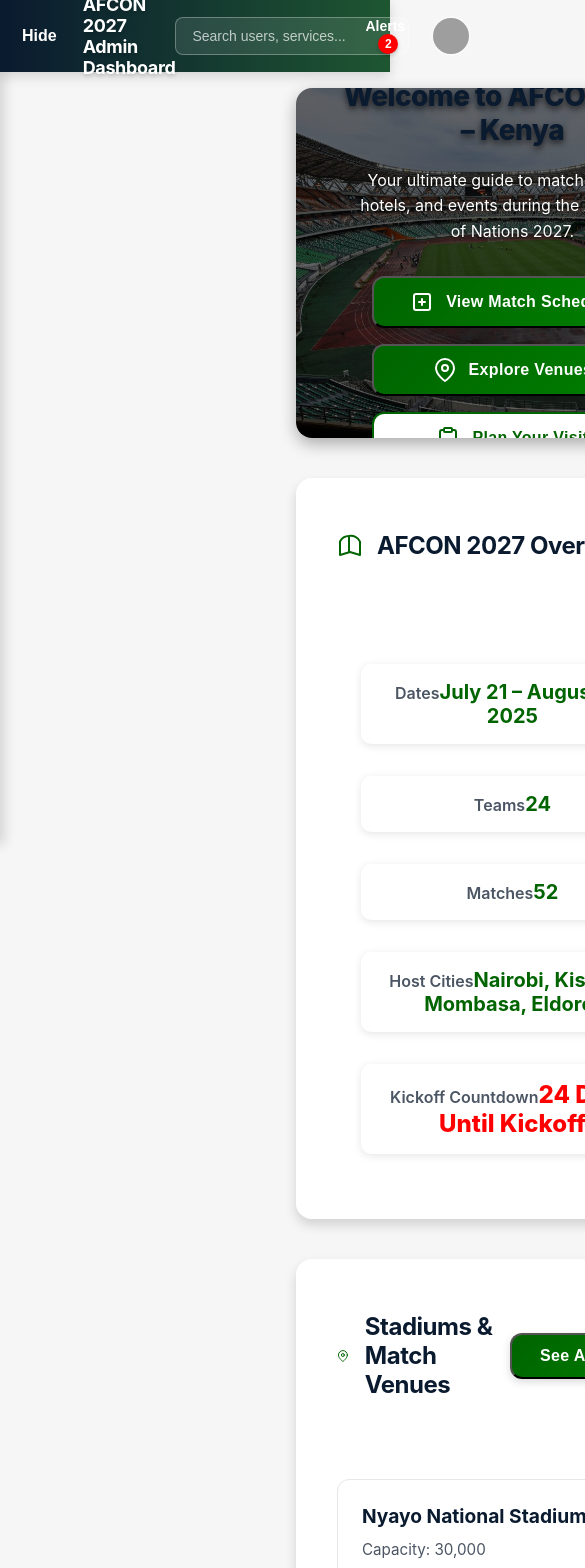
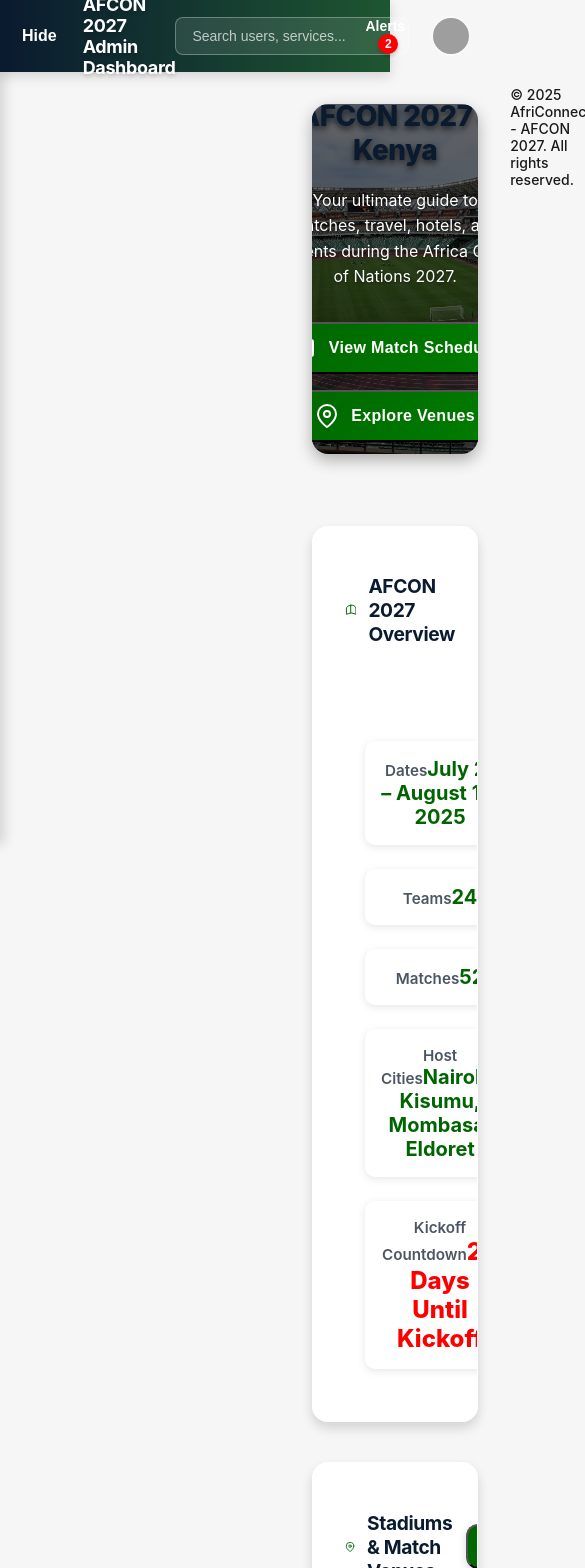
Before and after one commit to StanleyKioko/Affriconnect-Fullstack, a React (Create React App) app: page / in a window 390 px wide. Shown: the top 1568 px of the page, 585 px wide, since content can reach past the window. Built offline with nearby package versions, Linux system fonts and the light colour scheme; grey boxes are pictures that could not be loaded.

Commit message:
Updating Admin Page

```diff
--- a/src/pages/DashboardPage.css
+++ b/src/pages/DashboardPage.css
@@ -5,14 +5,19 @@
 /* Dashboard Container */
 .dashboard-container {
   flex: 1;
-  display: flex;
-  flex-direction: column;
+  display: grid;
+  grid-template-columns: repeat(auto-fit, minmax(360px, 1fr));
+  gap: 2.5rem;
   min-height: 100%;
+  padding: 2rem;
   animation: fadeIn 0.8s ease-in-out;
+  max-width: 1400px;
+  margin: 0 auto;
 }
 
 /* Hero Banner */
 .hero-banner {
+  grid-column: 1 / -1; /* Span full width */
   position: relative;
   background-image: linear-gradient(rgba(0, 0, 0, 0.6), rgba(0, 0, 0, 0.6)), url('/src/assets/images/afcon-stadium.jpg');
   background-size: cover;
@@ -23,7 +28,7 @@
   align-items: center;
   justify-content: center;
   text-align: center;
-  margin-bottom: 2.5rem;
+  margin-bottom: 2rem;
   box-shadow: 0 6px 16px rgba(0, 0, 0, 0.3);
   overflow: hidden;
 }
@@ -66,9 +71,9 @@
 /* Tournament Info */
 .tournament-info {
   display: grid;
-  grid-template-columns: repeat(auto-fit, minmax(220px, 1fr));
-  gap: 2rem;
-  padding: 2rem;
+  grid-template-columns: repeat(auto-fit, minmax(200px, 1fr));
+  gap: 1.5rem;
+  padding: 1.5rem;
 }
 
 .info-item {
@@ -86,14 +91,14 @@
 }
 
 .info-label {
-  font-size: 1rem;
+  font-size: 0.95rem;
   color: #4b5563;
   font-weight: 600;
   margin-bottom: 0.75rem;
 }
 
 .info-value {
-  font-size: 1.5rem;
+  font-size: 1.4rem;
   font-weight: 700;
   color: #006400;
 }
@@ -101,15 +106,15 @@
 .countdown .info-value {
   color: #ff0000;
   font-weight: 800;
-  font-size: 1.75rem;
+  font-size: 1.6rem;
 }
 
 /* Venue List */
 .venue-list {
   display: grid;
-  grid-template-columns: repeat(auto-fit, minmax(280px, 1fr));
-  gap: 2rem;
-  margin-bottom: 2rem;
+  grid-template-columns: repeat(auto-fit, minmax(260px, 1fr));
+  gap: 1.5rem;
+  margin-bottom: 1.5rem;
 }
 
 .venue-card {
@@ -141,28 +146,29 @@
 }
 
 .venue-map {
-  height: 350px;
+  height: 400px;
   border-radius: 10px;
   overflow: hidden;
+  grid-column: 1 / -1; /* Span full width */
 }
 
 /* Trip Links */
 .trip-links {
-  display: flex;
-  flex-wrap: wrap;
-  gap: 1.25rem;
-  margin-top: 2rem;
-  justify-content: center;
+  display: grid;
+  grid-template-columns: repeat(auto-fit, minmax(180px, 1fr));
+  gap: 1rem;
+  margin-top: 1.5rem;
 }
 
 .trip-link {
-  font-size: 1rem;
+  font-size: 0.95rem;
   color: #006400;
   font-weight: 600;
   text-decoration: none;
   padding: 0.75rem 1.5rem;
   border-radius: 10px;
   background: rgba(0, 100, 0, 0.1);
+  text-align: center;
   transition: all 0.3s ease;
 }
 
@@ -174,8 +180,8 @@
 
 /* News List */
 .news-list {
-  display: flex;
-  flex-direction: column;
+  display: grid;
+  grid-template-columns: repeat(auto-fit, minmax(300px, 1fr));
   gap: 1.5rem;
 }
 
@@ -211,24 +217,24 @@
   flex-direction: column;
   align-items: center;
   gap: 1.5rem;
-  margin-bottom: 2rem;
+  margin-bottom: 1.5rem;
 }
 
 .ticket-links {
-  display: flex;
-  flex-wrap: wrap;
-  gap: 1.25rem;
-  justify-content: center;
+  display: grid;
+  grid-template-columns: repeat(auto-fit, minmax(180px, 1fr));
+  gap: 1rem;
 }
 
 .ticket-link {
-  font-size: 1rem;
+  font-size: 0.95rem;
   color: #006400;
   font-weight: 600;
   text-decoration: none;
   padding: 0.75rem 1.5rem;
   border-radius: 10px;
   background: rgba(0, 100, 0, 0.1);
+  text-align: center;
   transition: all 0.3s ease;
 }
 
@@ -240,21 +246,21 @@
 
 /* Help Links */
 .help-links {
-  display: flex;
-  flex-wrap: wrap;
-  gap: 1.25rem;
+  display: grid;
+  grid-template-columns: repeat(auto-fit, minmax(180px, 1fr));
+  gap: 1rem;
   margin-bottom: 1.5rem;
-  justify-content: center;
 }
 
 .help-link {
-  font-size: 1rem;
+  font-size: 0.95rem;
   color: #006400;
   font-weight: 600;
   text-decoration: none;
   padding: 0.75rem 1.5rem;
   border-radius: 10px;
   background: rgba(0, 100, 0, 0.1);
+  text-align: center;
   transition: all 0.3s ease;
 }
 
@@ -291,7 +297,7 @@
 .sponsor-list {
   display: flex;
   flex-wrap: wrap;
-  gap: 2.5rem;
+  gap: 2rem;
   justify-content: center;
   padding: 1.5rem;
 }
@@ -328,7 +334,8 @@
   display: flex;
   gap: 1.5rem;
   justify-content: center;
-  margin: 2.5rem 0;
+  margin: 2rem 0;
+  grid-column: 1 / -1; /* Span full width */
 }
 
 .share-btn {
@@ -350,8 +357,162 @@
   box-shadow: 0 4px 8px rgba(0, 0, 0, 0.1);
 }
 
+/* Content Overlay */
+.content-overlay {
+  border-radius: 16px;
+  margin-bottom: 0; /* Remove margin as grid handles spacing */
+  overflow: hidden;
+  background: rgba(255, 255, 255, 0.95);
+  backdrop-filter: blur(14px);
+  -webkit-backdrop-filter: blur(14px);
+  border: 1px solid rgba(255, 255, 255, 0.4);
+  transition: all 0.3s ease;
+}
+
+.content-overlay:hover {
+  transform: translateY(-8px);
+  box-shadow: 0 12px 24px rgba(0, 0, 0, 0.2);
+}
+
+.section-header {
+  padding: 1.75rem 2rem 0;
+  display: flex;
+  justify-content: space-between;
+  align-items: center;
+}
+
+.section-title {
+  font-size: 1.4rem;
+  font-weight: 700;
+  color: #0a1a2f;
+  display: flex;
+  align-items: center;
+}
+
+.section-title svg {
+  margin-right: 0.75rem;
+  color: #006400;
+  font-size: 1.6rem;
+}
+
+.section-content {
+  padding: 1.5rem 2rem 2rem;
+}
+
+/* Action Buttons */
+.action-btn {
+  border-radius: 12px;
+  font-size: 0.95rem;
+  font-weight: 700;
+  letter-spacing: 0.02em;
+  padding: 0.75rem 1.75rem;
+  display: flex;
+  align-items: center;
+  justify-content: center;
+  white-space: nowrap;
+  box-shadow: 0 3px 8px rgba(0, 0, 0, 0.15);
+  transition: all 0.3s ease;
+}
+
+.action-btn:hover {
+  transform: translateY(-4px);
+  box-shadow: 0 8px 16px rgba(0, 0, 0, 0.2);
+}
+
+.action-btn:active {
+  transform: translateY(0);
+}
+
+.action-btn:focus {
+  outline: 3px solid #ff0000;
+  outline-offset: 3px;
+}
+
+.action-btn svg {
+  margin-right: 0.75rem;
+  font-size: 1.4rem;
+}
+
+.btn-primary {
+  background: linear-gradient(135deg, #006400, #008000);
+  color: #ffffff;
+}
+
+.btn-primary:hover {
+  background: linear-gradient(135deg, #008000, #00a000);
+}
+
+.btn-secondary {
+  background: #ffffff;
+  color: #006400;
+  border: 2px solid #006400;
+}
+
+.btn-secondary:hover {
+  background: rgba(0, 100, 0, 0.15);
+}
+
 /* Responsive Adjustments */
+@media (min-width: 1400px) {
+  .dashboard-container {
+    grid-template-columns: repeat(3, 1fr);
+  }
+
+  .hero-banner,
+  .venue-map,
+  .social-share {
+    grid-column: 1 / -1; /* Full width for key sections */
+  }
+
+  .content-overlay:nth-child(2) {
+    grid-column: 1 / 2; /* Tournament Info */
+  }
+
+  .content-overlay:nth-child(3) {
+    grid-column: 2 / 4; /* Stadiums & Match Venues */
+  }
+
+  .content-overlay:nth-child(4) {
+    grid-column: 1 / 3; /* Plan Your Trip */
+  }
+
+  .content-overlay:nth-child(5) {
+    grid-column: 3 / 4; /* Latest News */
+  }
+
+  .content-overlay:nth-child(6) {
+    grid-column: 1 / 2; /* Merch & Ticketing */
+  }
+
+  .content-overlay:nth-child(7) {
+    grid-column: 2 / 3; /* Visitor Help */
+  }
+
+  .content-overlay:nth-child(8) {
+    grid-column: 3 / 4; /* Experience Kenya */
+  }
+
+  .content-overlay:nth-child(9) {
+    grid-column: 1 / 4; /* Partners & Sponsors */
+  }
+
+  .content-overlay:nth-child(10) {
+    grid-column: 1 / 3; /* Mobile App CTA */
+  }
+}
+
+@media (max-width: 1024px) {
+  .dashboard-container {
+    grid-template-columns: repeat(auto-fit, minmax(300px, 1fr));
+  }
+}
+
 @media (max-width: 768px) {
+  .dashboard-container {
+    grid-template-columns: 1fr;
+    padding: 1.5rem;
+  }
+
   .hero-banner {
     height: 350px;
   }
@@ -380,7 +541,7 @@
 
   .tournament-info {
     grid-template-columns: 1fr;
-    padding: 1.5rem;
+    padding: 1.25rem;
   }
 
   .venue-list {
@@ -394,8 +555,11 @@
   .trip-links,
   .ticket-links,
   .help-links {
-    flex-direction: column;
-    align-items: center;
+    grid-template-columns: 1fr;
+  }
+
+  .news-list {
+    grid-template-columns: 1fr;
   }
 
   .sponsor-list {
@@ -418,6 +582,10 @@
 }
 
 @media (max-width: 480px) {
+  .dashboard-container {
+    padding: 1rem;
+  }
+
   .banner-title {
     font-size: 1.75rem;
   }
@@ -433,100 +601,14 @@
   .countdown .info-value {
     font-size: 1.5rem;
   }
-}
 
-/* Reused Styles */
-.content-overlay {
-  border-radius: 16px;
-  margin-bottom: 2.5rem;
-  overflow: hidden;
-  background: rgba(255, 255, 255, 0.95);
-  backdrop-filter: blur(14px);
-  -webkit-backdrop-filter: blur(14px);
-  border: 1px solid rgba(255, 255, 255, 0.4);
-  transition: all 0.3s ease;
-}
+  .section-title {
+    font-size: 1.2rem;
+  }
 
-.content-overlay:hover {
-  transform: translateY(-8px);
-  box-shadow: 0 12px 24px rgba(0, 0, 0, 0.2);
-}
-
-.section-header {
-  padding: 1.75rem 2.5rem 0;
-  display: flex;
-  justify-content: space-between;
-  align-items: center;
-}
-
-.section-title {
-  font-size: 1.5rem;
-  font-weight: 700;
-  color: #0a1a2f;
-  display: flex;
-  align-items: center;
-}
-
-.section-title svg {
-  margin-right: 1rem;
-  color: #006400;
-  font-size: 1.75rem;
-}
-
-.section-content {
-  padding: 1.5rem 2.5rem 2.5rem;
-}
-
-.action-btn {
-  border-radius: 12px;
-  font-size: 1rem;
-  font-weight: 700;
-  letter-spacing: 0.02em;
-  padding: 0.75rem 1.75rem;
-  display: flex;
-  align-items: center;
-  justify-content: center;
-  white-space: nowrap;
-  box-shadow: 0 3px 8px rgba(0, 0, 0, 0.15);
-  transition: all 0.3s ease;
-}
-
-.action-btn:hover {
-  transform: translateY(-4px);
-  box-shadow: 0 8px 16px rgba(0, 0, 0, 0.2);
-}
-
-.action-btn:active {
-  transform: translateY(0);
-}
-
-.action-btn:focus {
-  outline: 3px solid #ff0000;
-  outline-offset: 3px;
-}
-
-.action-btn svg {
-  margin-right: 0.75rem;
-  font-size: 1.5rem;
-}
-
-.btn-primary {
-  background: linear-gradient(135deg, #006400, #008000);
-  color: #ffffff;
-}
-
-.btn-primary:hover {
-  background: linear-gradient(135deg, #008000, #00a000);
-}
-
-.btn-secondary {
-  background: #ffffff;
-  color: #006400;
-  border: 2px solid #006400;
-}
-
-.btn-secondary:hover {
-  background: rgba(0, 100, 0, 0.15);
+  .section-title svg {
+    font-size: 1.4rem;
+  }
 }
 
 /* Animations */
```
